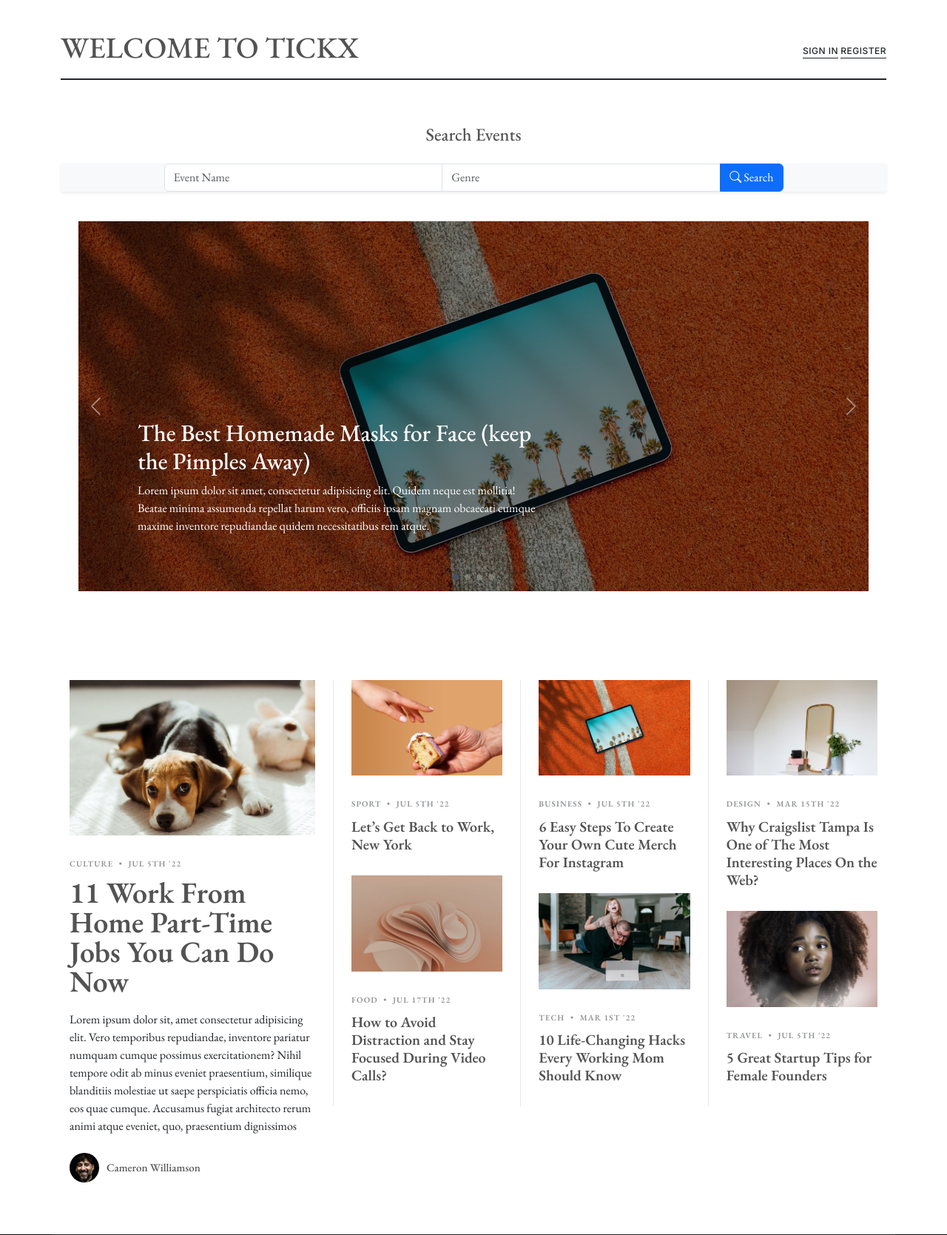
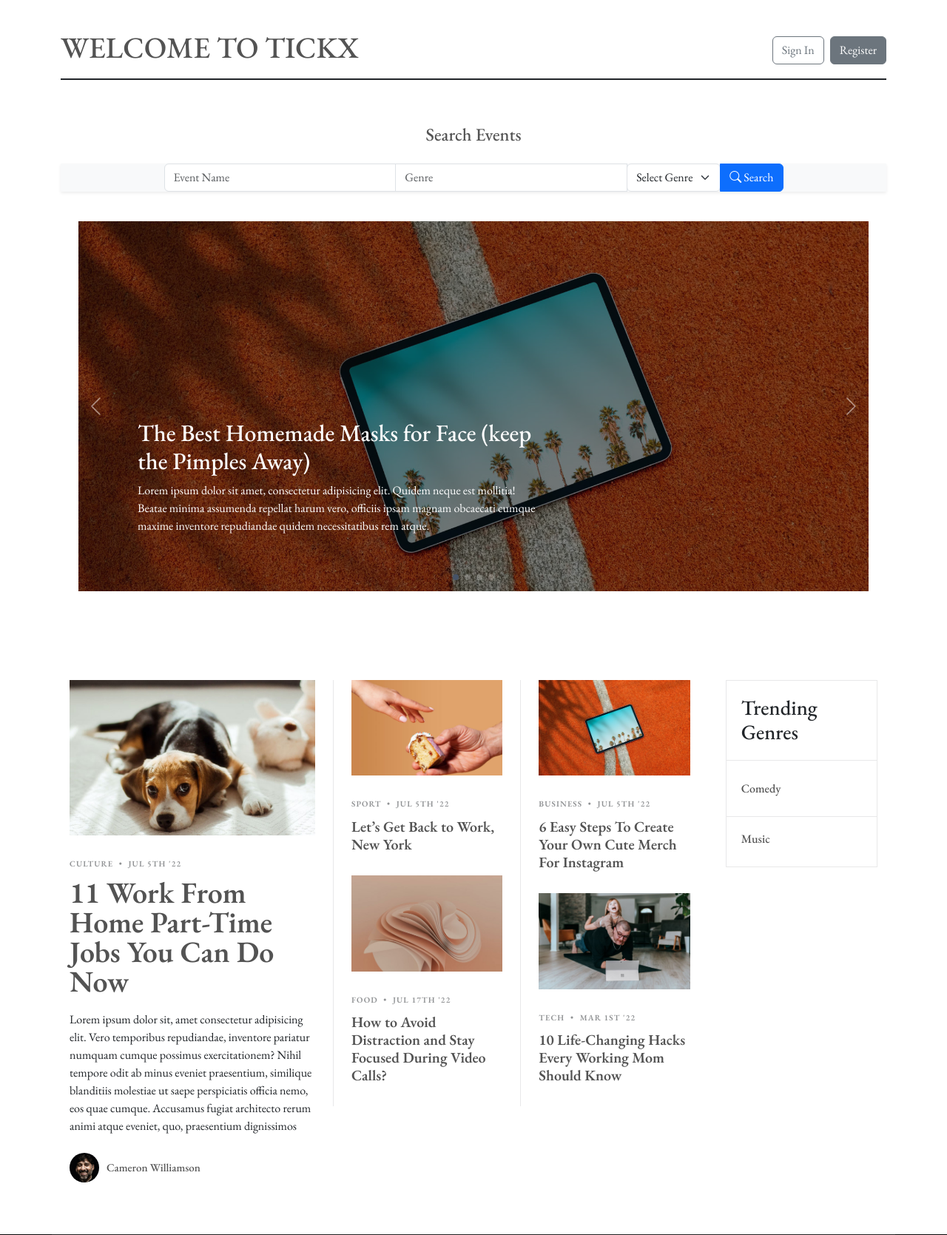
Before and after one commit to NilanjanaDas08/EventManagementSystem, a Django app: page / in a window 1280 px wide. Shown: the part 77-1746 px from the top of the page at 74% size. Run offline with Django 5.2, Linux system fonts and the light colour scheme; data comes from the database, SQL or seed files in the repository; both versions use the stored data as it was after the commit; some libraries are stand-ins or nearby versions.

Commit message:
Modified Search Bar, Added Genre Column, Modified Sign In and Register Buttons

```diff
--- a/Event/templates/Home.html
+++ b/Event/templates/Home.html
@@ -134,10 +134,12 @@
           <a href="{% url 'logout' %}">Logout</a>
           </p>
           {% else %}
-          <p>
-            <a href="{% url 'login'%}">Sign In</a>
-            <a href="{% url 'register'%}">Register</a>
-          </p>
+          <div class="d-flex gap-2">
+            {% comment %} <a href="{% url 'login'%}">Sign In</a> {% endcomment %}
+            {% comment %} <a href="{% url 'register'%}">Register</a> {% endcomment %}
+            <form method="GET" action="{% url "login" %}"><button class="btn btn-outline-secondary" type="submit">Sign In</button></form>
+            <form method="GET" action="{% url "register" %}"><button class="btn btn-secondary" type="submit">Register</button></form>
+          </div>
           {% endif %}
         </div>
       </div><!-- End Section Title -->
@@ -152,6 +154,14 @@
             <div class="input-group w-75">
                 <input type="text" class="form-control" name="name" placeholder="Event Name" aria-label="Event Name">
                 <input type="text" class="form-control" name="genre" placeholder="Genre" aria-label="Genre">
+                <div class="input-group-append">
+                  <select class="form-select" id="genre" name="genre">
+                      <option value="" selected disabled>Select Genre</option>
+                      {% for genre in genres %}
+                      <option value="{{genre.name}}">{{genre.name}}</option>
+                      {% endfor %}
+                  </select>
+                </div>
                 <button type="submit" class="btn btn-primary">
                     <i class="bi bi-search"></i> Search
                 </button>
@@ -290,6 +300,7 @@
                         '22</span></div>
                     <h2><a href="blog-details.html">Let’s Get Back to Work, New York</a></h2>
                   </div>
+
                   <div class="post-entry">
                     <a href="blog-details.html"><img src="{% static 'assets/img/post-landscape-5.jpg' %}" alt=""
                         class="img-fluid"></a>
@@ -299,6 +310,7 @@
                     </h2>
                   </div>
                 </div>
+
                 <div class="col-lg-4 border-start custom-border">
                   <div class="post-entry">
                     <a href="blog-details.html"><img src="{% static 'assets/img/post-landscape-3.jpg' %}" alt=""
@@ -315,18 +327,21 @@
                     <h2><a href="blog-details.html">10 Life-Changing Hacks Every Working Mom Should Know</a></h2>
                   </div>
                 </div>
-                <div class="col-lg-4 border-start custom-border">
-                  <div class="post-entry">
-                    <a href="blog-details.html"><img src="{% static 'assets/img/post-landscape-7.jpg' %}" alt="" class="img-fluid"></a>
-                    <div class="post-meta"><span class="date">Design</span> <span class="mx-1">•</span> <span>Mar 15th '22</span></div>
-                    <h2><a href="blog-details.html">Why Craigslist Tampa Is One of The Most Interesting Places On the Web?</a></h2>
-                  </div>
-                  <div class="post-entry">
-                    <a href="blog-details.html"><img src="{% static 'assets/img/post-landscape-8.jpg' %}" alt="" class="img-fluid"></a>
-                    <div class="post-meta"><span class="date">Travel</span> <span class="mx-1">•</span> <span>Jul 5th '22</span></div>
-                    <h2><a href="blog-details.html">5 Great Startup Tips for Female Founders</a></h2>
-                  </div>
+
+                <div class="col-lg-4">
+                  <div class="trending">
+                    <h3>Trending Genres</h3>
+                    <ul class="trending-post">
+                      {% for genre in genres %}
+                      <li>
+                        <a href="{% url 'get_genre' genre.name %}">
+                          <h6>{{genre.name}}</h6>
+                        </a>
+                        </li>
+                      {% endfor %}
+                    </ul>
                 </div>
+
               </div>
 
             </div> <!-- End .row -->
--- a/Event/urls.py
+++ b/Event/urls.py
@@ -6,4 +6,5 @@ urlpatterns = [
     path('post/',views.create_event,name="create_event"),
     path('event_list/',views.event_list,name="event_list"),
     path('search/',views.search,name="search"),
+    path('genres/<str:genre_name>/',views.get_genre,name="get_genre"),
 ]
--- a/Event/views.py
+++ b/Event/views.py
@@ -1,12 +1,13 @@
 from django.shortcuts import render,redirect
 # from .forms import EventForm, EventMediaFormSet
 from .forms import EventForm, EventMediaForm
-from .models import Event
+from .models import Event,Genre
 from django.contrib.auth.decorators import login_required
 from django.db.models import Q
 
 def home(request):
     config = {}
+    config['genres'] = Genre.objects.all()
     if request.user.is_authenticated == True:
         config['signed_in'] = request.user.get_username()
     return render(request, 'Home.html',config)
@@ -64,3 +65,7 @@ def search(request):
 
         events = Event.objects.filter(filter)
     return render(request,'event_list.html',{'events':events})
+
+def get_genre(request, genre_name):
+    events = Event.objects.filter(genres__name = genre_name)
+    return render(request,'event_list.html',{'events':events})
```
Also changed, not shown: db.sqlite3.
